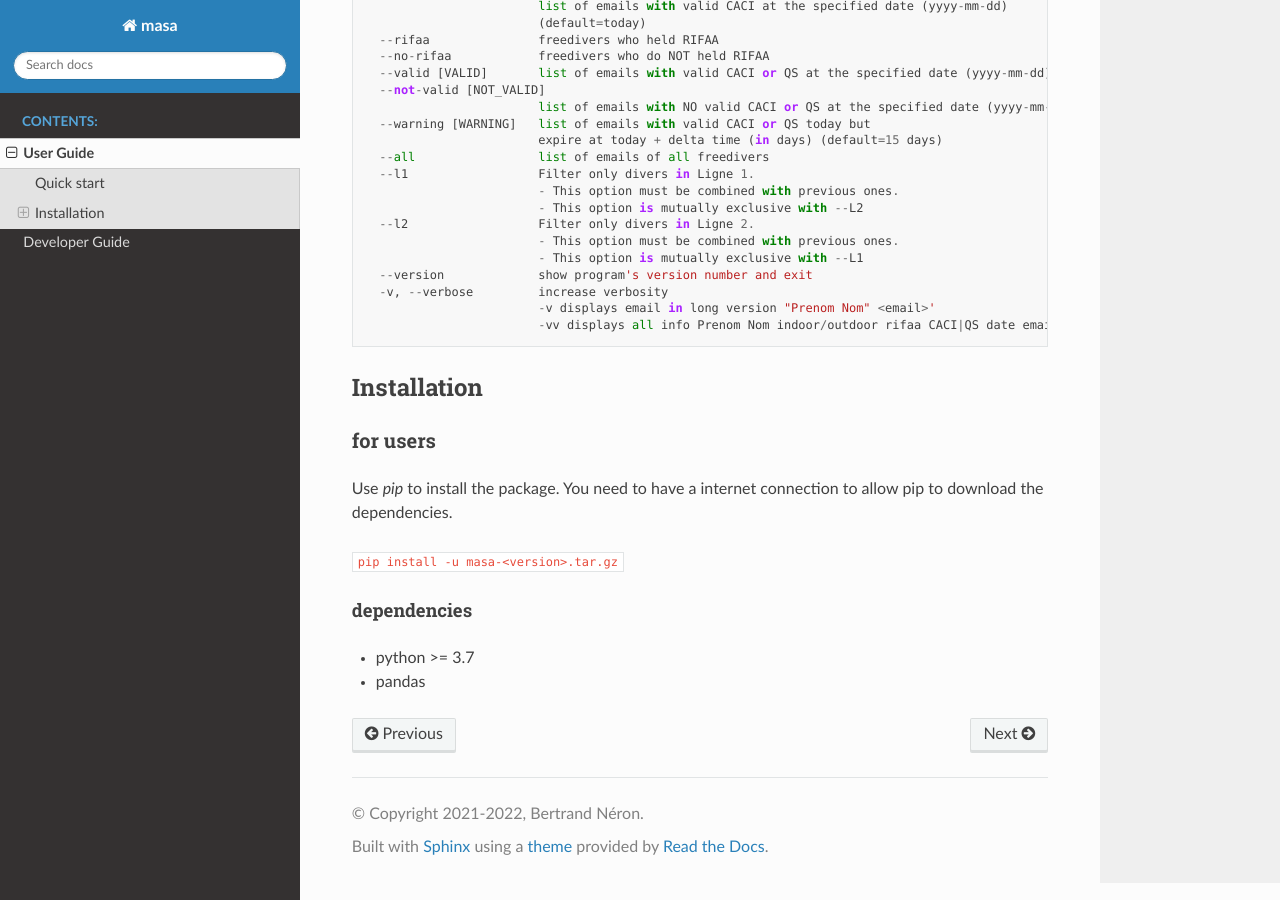
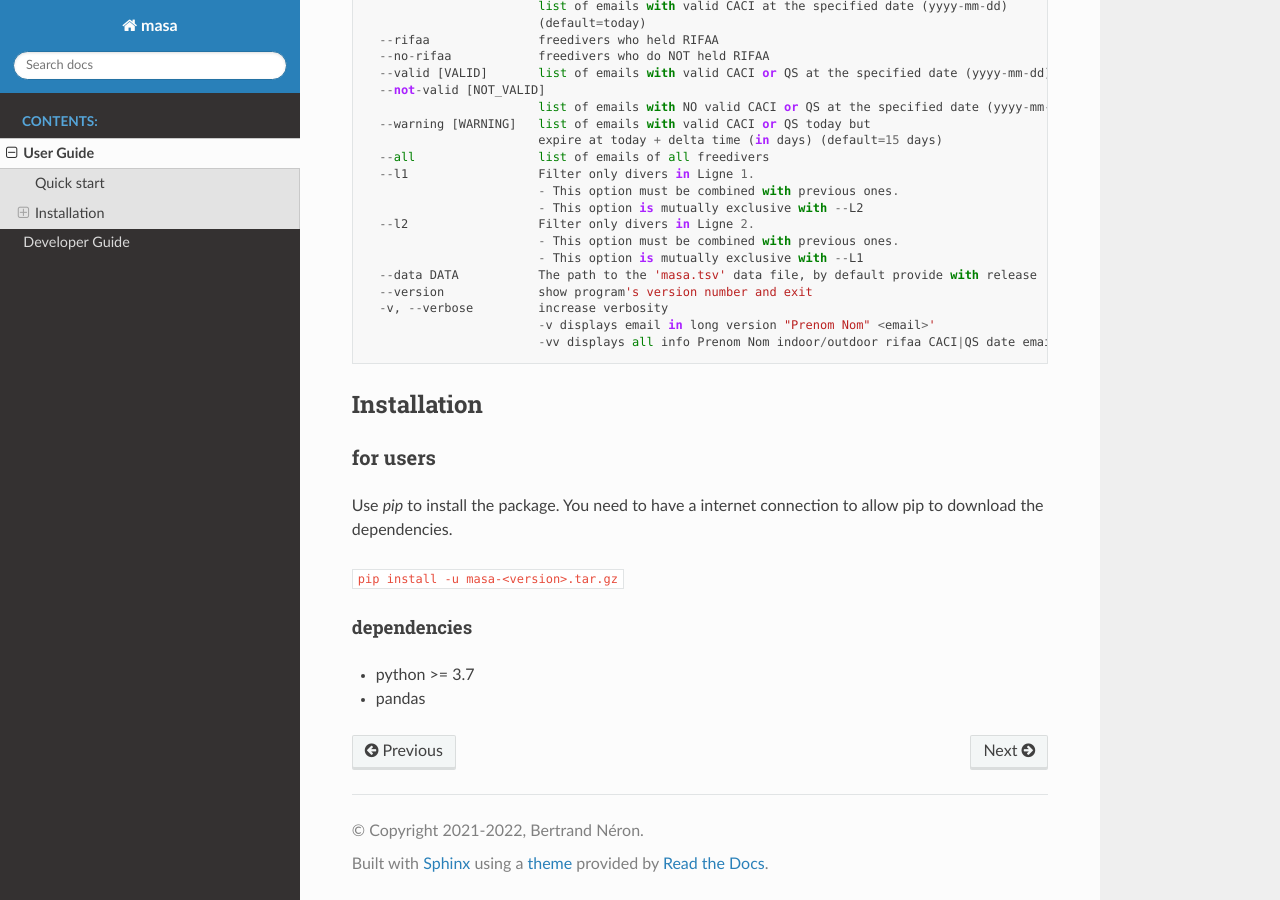
Before and after one commit to freeh4cker/masa, a Sphinx documentation site: the page built from doc/source/user_guide.rst, in a window 1280 px wide and 900 px high, scrolled down 1311 px. Built offline with Sphinx 7.4.7 and the Read the Docs theme 2.0.0, drawn with Linux system fonts in a browser that asks for light colours.

Commit message:
:pencil2: add doc about new options

```diff
--- a/doc/source/developer_guide.rst
+++ b/doc/source/developer_guide.rst
@@ -57,6 +57,11 @@ Reference API
    :private-members:
    :special-members:
 
+.. automodule:: masa.utils
+   :members:
+   :private-members:
+   :special-members:
+
 .. automodule:: masa.scripts.masa_email
    :members:
    :private-members:
--- a/doc/source/user_guide.rst
+++ b/doc/source/user_guide.rst
@@ -81,6 +81,7 @@ The available options are listed bellow
       --l2                  Filter only divers in Ligne 2.
                             - This option must be combined with previous ones.
                             - This option is mutually exclusive with --L1
+      --data DATA           The path to the 'masa.tsv' data file, by default provide with release
       --version             show program's version number and exit
       -v, --verbose         increase verbosity
                             -v displays email in long version "Prenom Nom" <email>'
```
